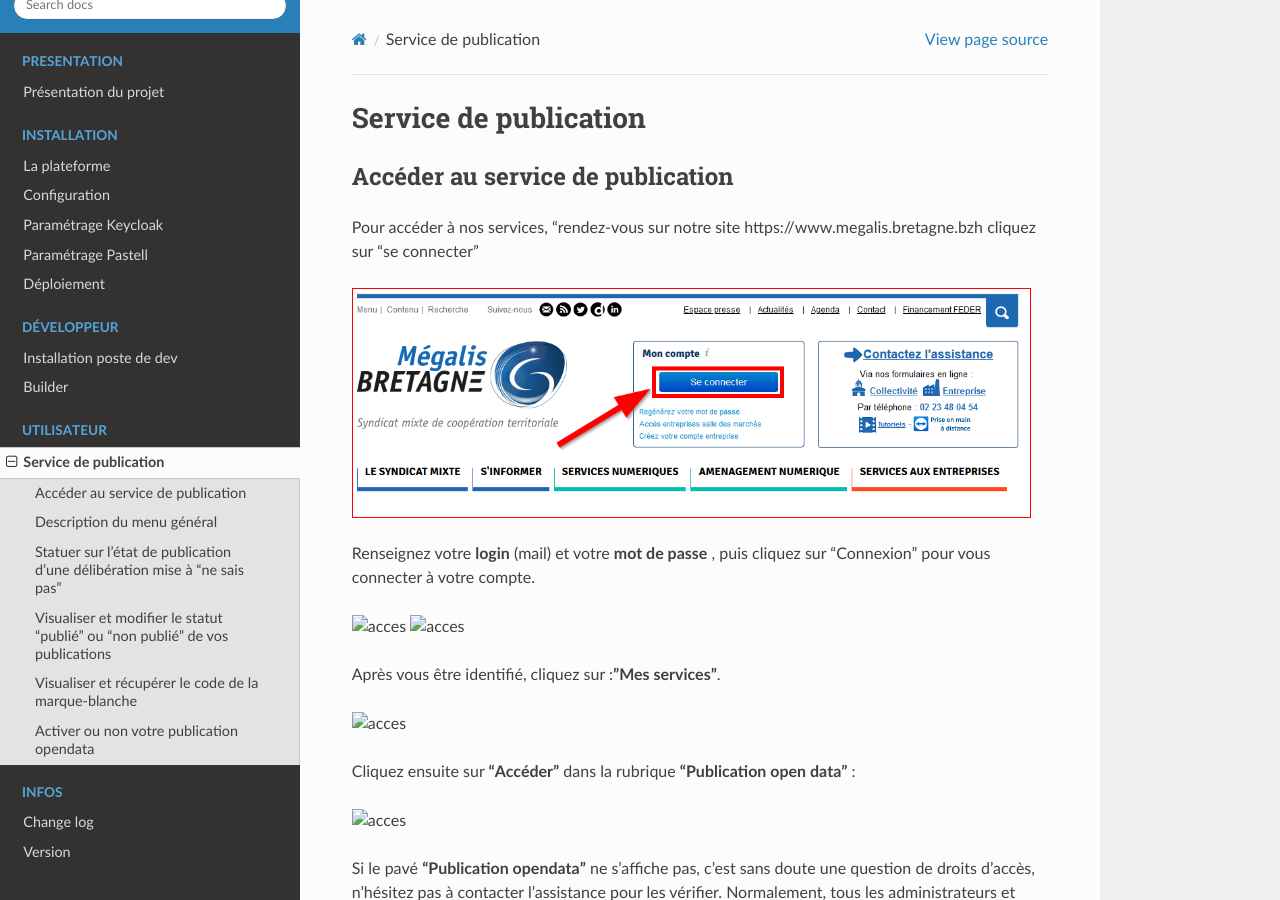
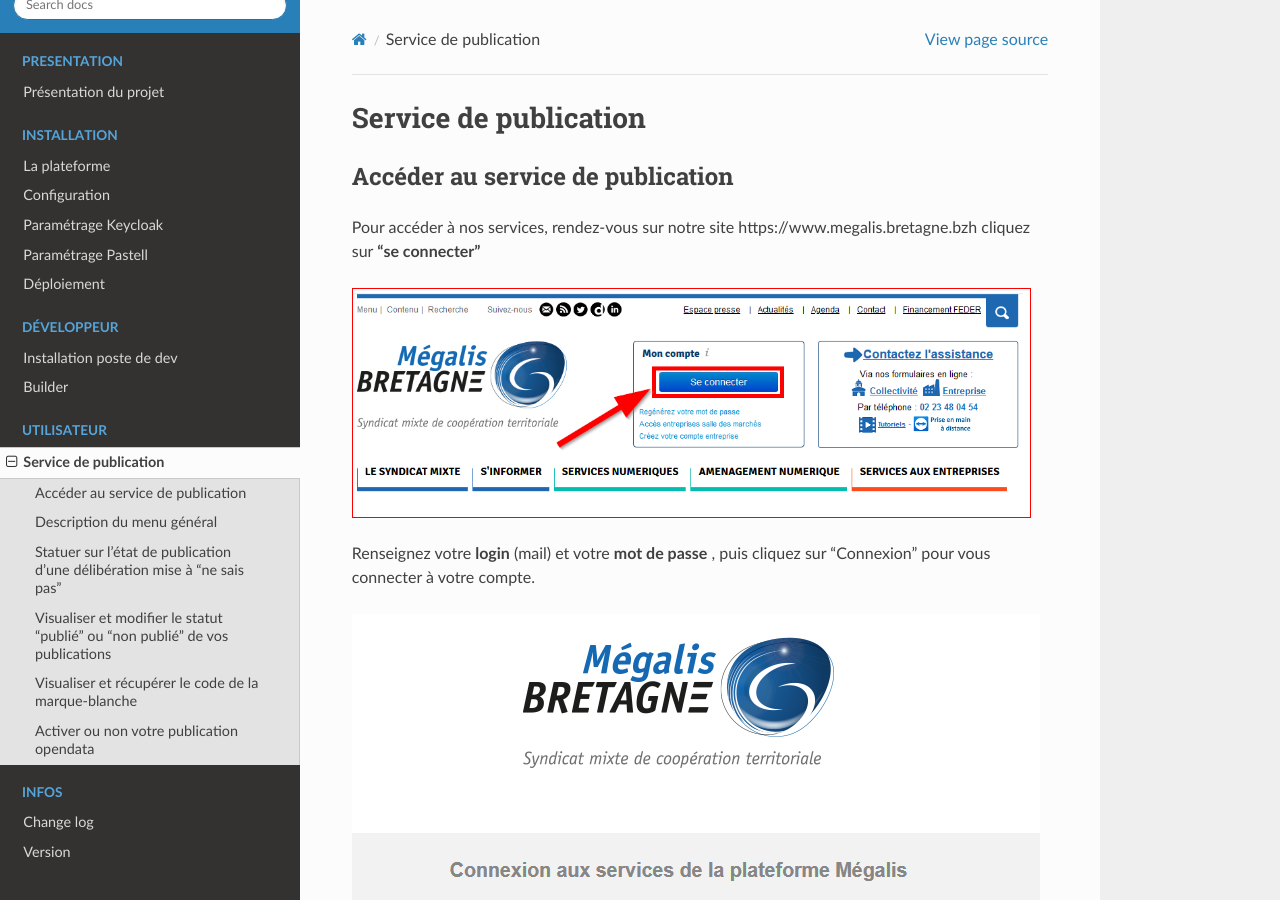
Before and after one commit to megalis-bretagne/opendata-extraction, a Sphinx documentation site: the page built from docs/source/utilisateur/publication.md, in a window 1280 px wide and 900 px high. Built offline with Sphinx 7.4.7 and the Read the Docs theme 2.0.0, drawn with Linux system fonts in a browser that asks for light colours.

Commit message:
Update publication.md

```diff
--- a/docs/source/utilisateur/publication.md
+++ b/docs/source/utilisateur/publication.md
@@ -3,25 +3,25 @@
 ## Accéder au service de publication
 
 
-Pour accéder à nos services, "rendez-vous sur notre site
-https://www.megalis.bretagne.bzh cliquez sur "se connecter"
+Pour accéder à nos services, rendez-vous sur notre site
+https://www.megalis.bretagne.bzh cliquez sur **"se connecter"**
 
 
 ![acces](img/acces_pf_meg.PNG)
 
 Renseignez votre **login** (mail) et votre **mot de passe** , puis cliquez sur "Connexion" pour vous connecter à votre compte.
 
-![acces](img/OD1_02.PNG)
-![acces](img/OD1_02.PNG)
+![acces](img/OD1_02.png)
+
 
 
 Après vous être identifié, cliquez sur :**"Mes services"**.
 
-![acces](img/OD1_03.PNG)
+![acces](OD1_03.png)
 
 Cliquez ensuite sur **"Accéder"** dans la rubrique **"Publication open data"**  :
 
-![acces](img/OD1_04.PNG)
+![acces](OD1_04.png)
 
 Si le pavé **"Publication opendata"** ne s'affiche pas, c'est sans doute une question de droits d'accès, n'hésitez pas à contacter l'assistance pour les vérifier.
 Normalement, tous les administrateurs et utilisateurs de la télétransmission ont les droits pour accéder à ce service de Publication opendata.
```
